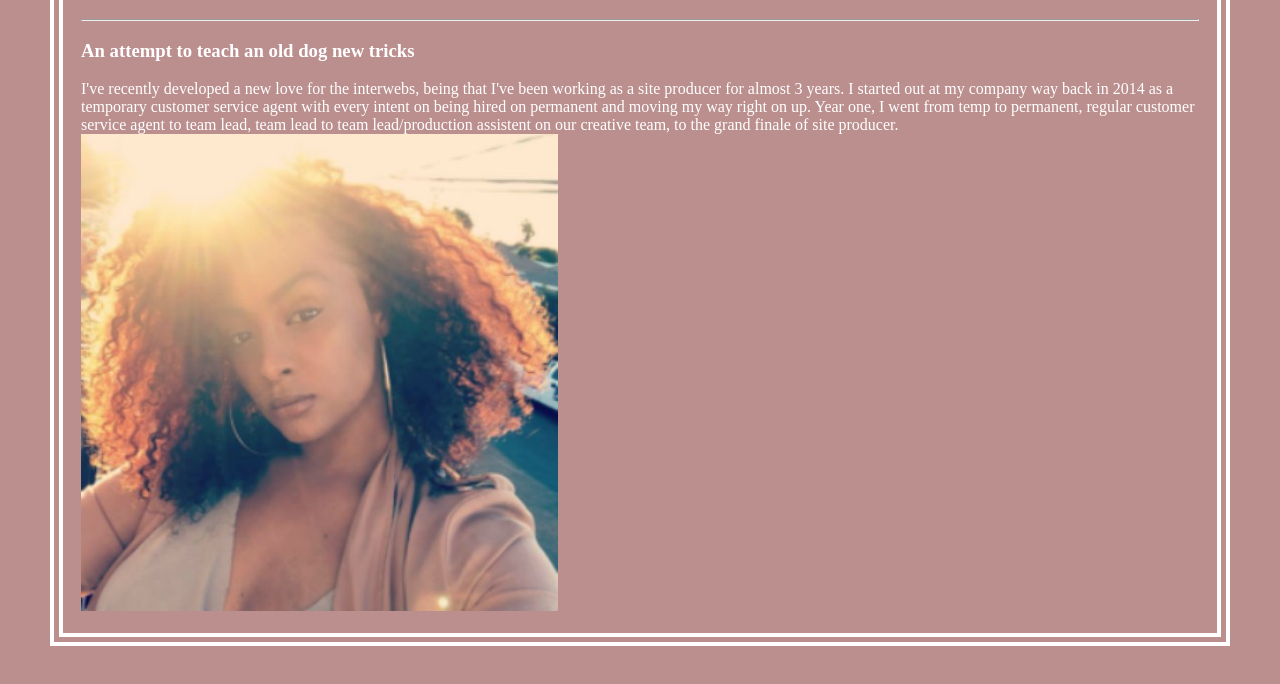
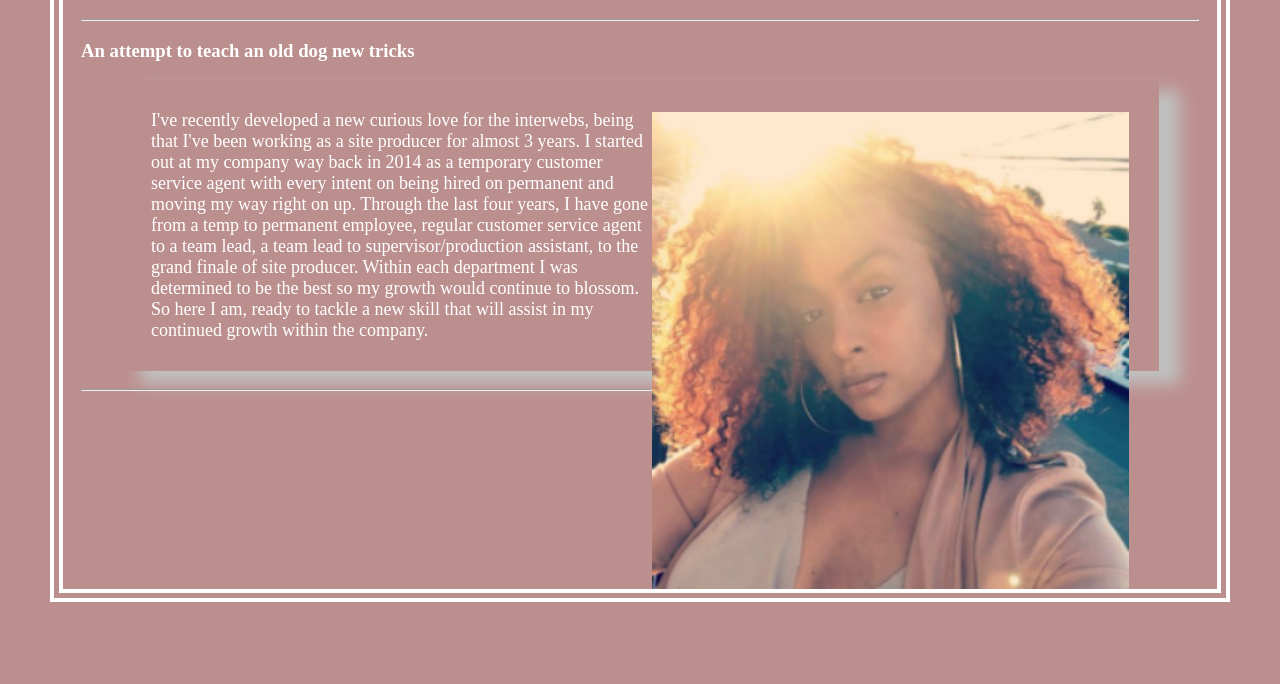
Before and after one commit to dejaneedixon/homework-portfolio, a plain HTML site: page Week_1_assignment_aboutme.html in a window 1280 px wide. Shown: the part 170-854 px from the top of the page. After the commit the page ends 832 px from the top, so only its background shows below. Drawn offline with Linux system fonts and the light colour scheme.

Commit message:
More updates to about me

```diff
--- a/Week_1_assignment_aboutme.html
+++ b/Week_1_assignment_aboutme.html
@@ -18,5 +18,12 @@
 <hr>
 
   <h3>An attempt to teach an old dog new tricks</h3>
-  I've recently developed a new love for the interwebs, being that I've been working as a site producer for almost 3 years. I started out at my company way back in 2014 as a temporary customer service agent with every intent on being hired on permanent and moving my way right on up. Year one, I went from temp to permanent, regular customer service agent to team lead, team lead to team lead/production assistent on our creative team, to the grand finale of site producer.
-  <img src="../homework-portfolio/profilepic.jpg" alt="Dejanee Dixon">
+
+
+  <blockquote>
+
+  <p><img src="../homework-portfolio/profilepic.jpg" alt="Dejanee Dixon">
+    I've recently developed a new curious love for the interwebs, being that I've been working as a site producer for almost 3 years. I started out at my company way back in 2014 as a temporary customer service agent with every intent on being hired on permanent and moving my way right on up. Through the last four years, I have gone from a temp to permanent employee, regular customer service agent to a team lead, a team lead to supervisor/production assistant, to the grand finale of site producer. Within each department I was determined to be the best so my growth would continue to blossom. So here I am, ready to tackle a new skill that will assist in my continued growth within the company.</p>
+  </blockquote>
+
+  <hr>
--- a/style_port.css
+++ b/style_port.css
@@ -39,3 +39,15 @@ span {
 nav {
   text-align: center;
 }
+
+blockquote p {
+  box-shadow: 20px 12px 15px 1px rgb(192,192,192);
+  padding: 30px;
+
+}
+
+img {
+  float: right;
+  padding-top: 1px;
+  margin-top: 1px;
+}
```
